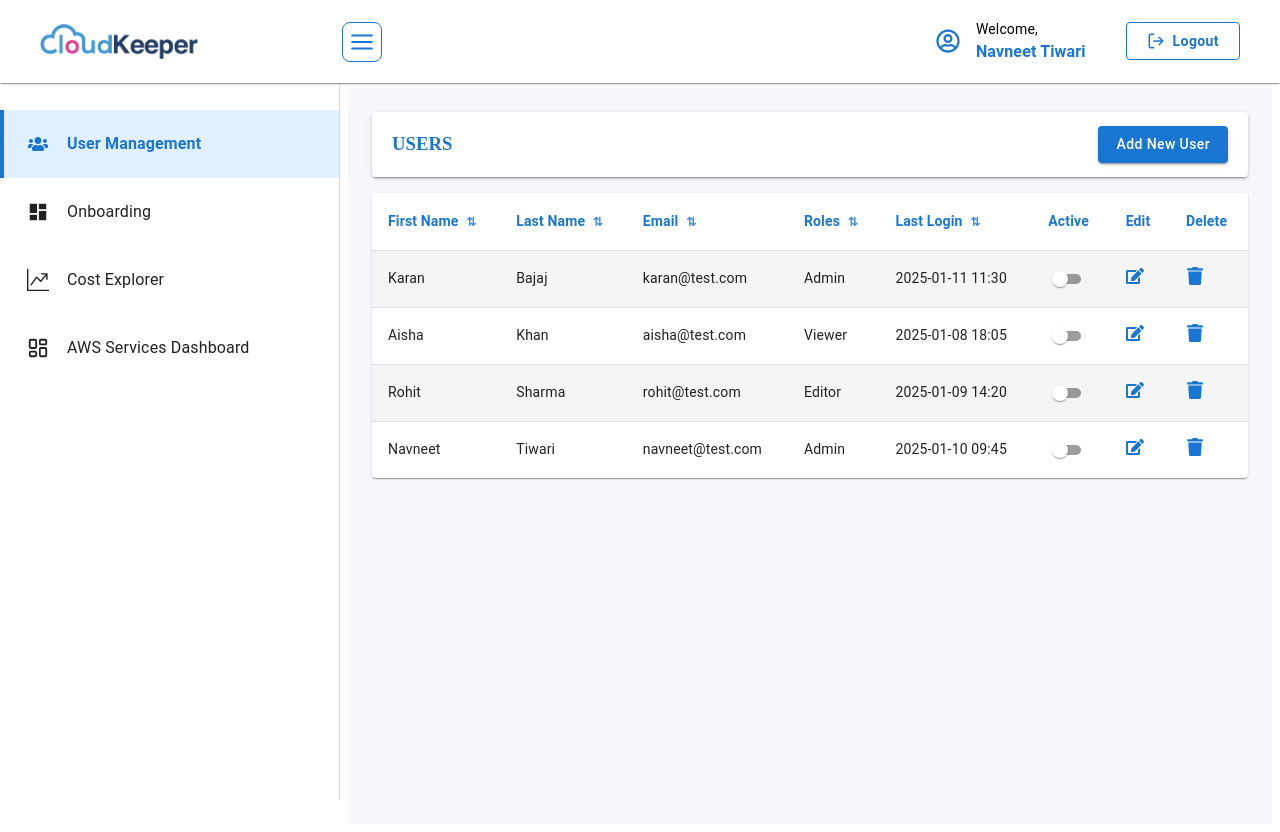
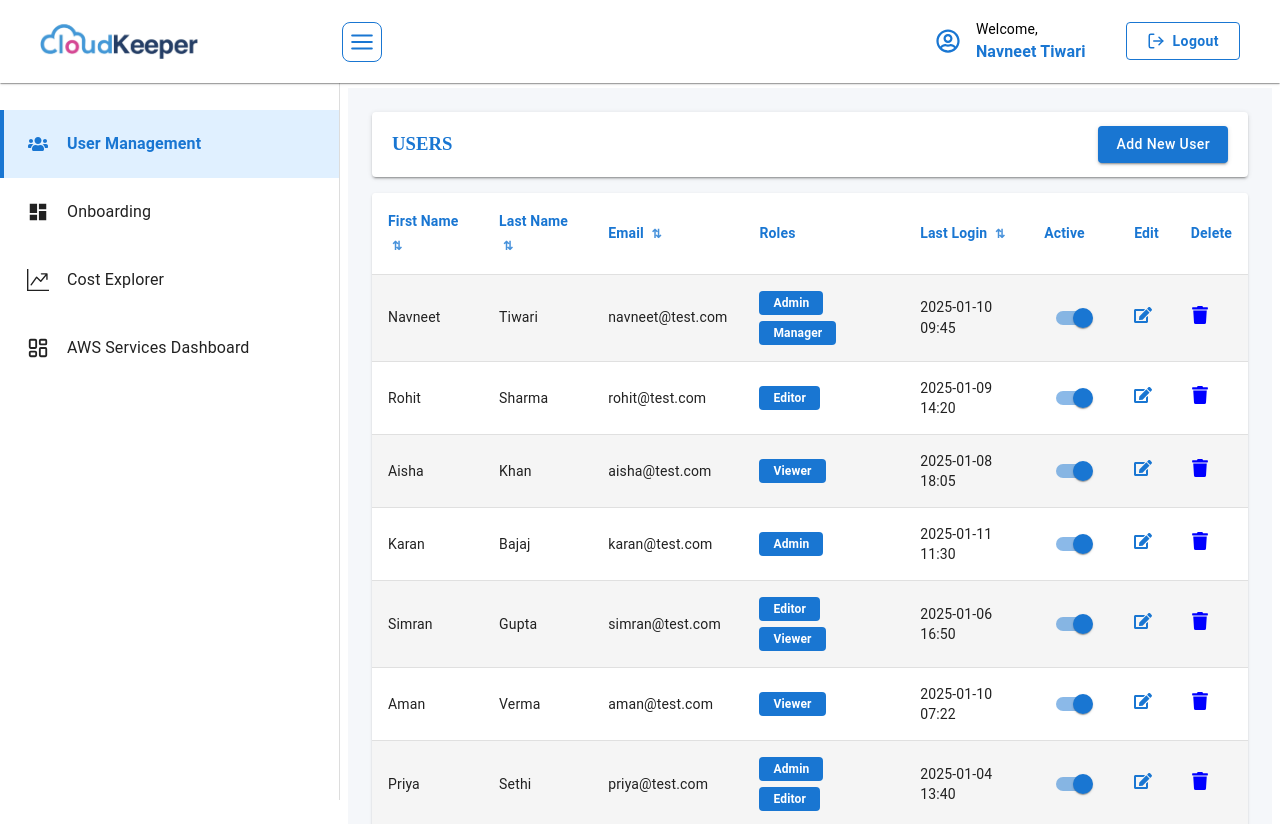
Before and after one commit to nvnetpd10/Cloudbalance, a React (Vite) app in the folder frontend/CloudBalance/: page /dashboard/users in a window 1280 px wide. Built offline with nearby package versions, Linux system fonts and the light colour scheme; sample sign-in values are in the browser's storage.

Commit message:
user table and add user done

```diff
--- a/frontend/CloudBalance/src/components/common/DataTable.jsx
+++ b/frontend/CloudBalance/src/components/common/DataTable.jsx
@@ -8,7 +8,6 @@
 import TableRow from "@mui/material/TableRow";
 import Paper from "@mui/material/Paper";
 
-// ---- STYLING ----
 const StyledTableCell = styled(TableCell)(({ theme }) => ({
   [`&.${tableCellClasses.head}`]: {
     backgroundColor: "#fff",
@@ -34,21 +33,21 @@
 export default function DataTable({ columns = [], rows = [] }) {
   const [sortConfig, setSortConfig] = useState({
     key: null,
-    direction: "asc",
+    direction: null,
   });
 
-  const handleSort = (col, index) => {
-    // Only allow sorting for first 5 columns
-    if (index > 4) return;
+  const handleSort = (col) => {
+    if (!col.sortable) return;
 
     let direction = "asc";
+
     if (sortConfig.key === col.field && sortConfig.direction === "asc") {
       direction = "desc";
     } else if (
       sortConfig.key === col.field &&
       sortConfig.direction === "desc"
     ) {
-      direction = null; // remove sorting
+      direction = null;
     }
 
     setSortConfig({ key: col.field, direction });
@@ -68,19 +67,14 @@
   }
 
   const getSortIcon = (col) => {
+    if (!col.sortable) return null;
+
     const style = { fontSize: 12, marginLeft: 4, opacity: 0.8 };
 
-    if (sortConfig.key !== col.field) {
-      return <span style={style}>⇅</span>;
-    }
+    if (sortConfig.key !== col.field) return <span style={style}>⇅</span>;
 
-    if (sortConfig.direction === "asc") {
-      return <span style={style}>⇑</span>;
-    }
-
-    if (sortConfig.direction === "desc") {
-      return <span style={style}>⇓</span>;
-    }
+    if (sortConfig.direction === "asc") return <span style={style}>⇑</span>;
+    if (sortConfig.direction === "desc") return <span style={style}>⇓</span>;
 
     return <span style={style}>⇅</span>;
   };
@@ -90,15 +84,13 @@
       <Table sx={{ minWidth: 700 }}>
         <TableHead>
           <TableRow>
-            {columns.map((col, index) => (
+            {columns.map((col) => (
               <StyledTableCell
                 key={col.key}
-                onClick={() => handleSort(col, index)}
+                onClick={() => handleSort(col)}
+                style={{ cursor: col.sortable ? "pointer" : "default" }}
               >
-                {col.name}{" "}
-                {index < 5 && (
-                  <span style={{ fontSize: 12 }}>{getSortIcon(col)}</span>
-                )}
+                {col.name} {getSortIcon(col)}
               </StyledTableCell>
             ))}
           </TableRow>
--- a/frontend/CloudBalance/src/layouts/MainLayout.jsx
+++ b/frontend/CloudBalance/src/layouts/MainLayout.jsx
@@ -21,7 +21,7 @@
             padding: 3,
             overflowY: "auto",
             flexGrow: 1,
-            backgroundColor: "#f5f7fa", // ⭐ ADDED BACKGROUND COLOR
+            backgroundColor: "#f5f7fa",
           }}
         >
           <Outlet context={{ open }} />
--- a/frontend/CloudBalance/src/pages/Users/Users.jsx
+++ b/frontend/CloudBalance/src/pages/Users/Users.jsx
@@ -2,47 +2,80 @@
 import { FaEdit, FaTrash } from "react-icons/fa";
 import { Switch, Button, Paper } from "@mui/material";
 import { useNavigate } from "react-router-dom";
+import { Chip } from "@mui/material";
 
 export default function Users() {
   const navigate = useNavigate();
 
   const columns = [
-    { name: "First Name", field: "firstName", key: "firstName" },
-    { name: "Last Name", field: "lastName", key: "lastName" },
-    { name: "Email", field: "email", key: "email" },
-    { name: "Roles", field: "roles", key: "roles" },
-    { name: "Last Login", field: "lastLogin", key: "lastLogin" },
+    {
+      name: "First Name",
+      field: "firstName",
+      key: "firstName",
+      sortable: true,
+    },
+    { name: "Last Name", field: "lastName", key: "lastName", sortable: true },
+    { name: "Email", field: "email", key: "email", sortable: true },
+
+    {
+      name: "Roles",
+      key: "roles",
+      formatter: (row) => (
+        <div style={{ display: "flex", gap: "6px", flexWrap: "wrap" }}>
+          {row.roles.map((role, i) => (
+            <Chip
+              key={i}
+              label={role}
+              size="small"
+              style={{
+                borderRadius: "4px", // square
+                padding: "4px 6px",
+                backgroundColor: "#1976d2",
+                borderColor: "#1976d2",
+                color: "#fff", // white text
+                fontWeight: 600,
+                fontSize: "12px",
+              }}
+            />
+          ))}
+        </div>
+      ),
+    },
+    {
+      name: "Last Login",
+      field: "lastLogin",
+      key: "lastLogin",
+      sortable: true,
+    },
 
     {
       name: "Active",
       key: "active",
-      formatter: (row) => (
-        <Switch
-          checked={row.active}
-          onChange={() => console.log("Toggled:", row.id)}
-          size="small"
-        />
-      ),
+      formatter: (row) => <Switch defaultChecked />,
     },
+
     {
       name: "Edit",
       key: "edit",
       formatter: (row) => (
         <FaEdit
           size={18}
-          style={{ cursor: "pointer", color: "#1976d2" }}
-          onClick={() => console.log("Edit user:", row.id)}
+          color="#1976d2"
+          style={{ cursor: "pointer" }}
+          onClick={() => alert("Edit " + row.firstName)}
         />
       ),
     },
+
     {
       name: "Delete",
       key: "delete",
       formatter: (row) => (
         <FaTrash
           size={18}
-          style={{ cursor: "pointer", color: "#1976d2" }}
-          onClick={() => console.log("Delete user:", row.id)}
+          color="blue"
+          style={{ cursor: "pointer" }}
+          onClick={() => alert("Delete " + row.firstName)}
         />
       ),
     },
@@ -54,7 +87,7 @@
       firstName: "Navneet",
       lastName: "Tiwari",
       email: "navneet@test.com",
-      roles: "Admin",
+      roles: ["Admin", "Manager"],
       lastLogin: "2025-01-10 09:45",
     },
     {
@@ -62,7 +95,7 @@
       firstName: "Rohit",
       lastName: "Sharma",
       email: "rohit@test.com",
-      roles: "Editor",
+      roles: ["Editor"],
       lastLogin: "2025-01-09 14:20",
     },
     {
@@ -70,7 +103,7 @@
       firstName: "Aisha",
       lastName: "Khan",
       email: "aisha@test.com",
-      roles: "Viewer",
+      roles: ["Viewer"],
       lastLogin: "2025-01-08 18:05",
     },
     {
@@ -78,14 +111,61 @@
       firstName: "Karan",
       lastName: "Bajaj",
       email: "karan@test.com",
-      roles: "Admin",
+      roles: ["Admin"],
       lastLogin: "2025-01-11 11:30",
+    },
+    {
+      id: 5,
+      firstName: "Simran",
+      lastName: "Gupta",
+      email: "simran@test.com",
+      roles: ["Editor", "Viewer"],
+      lastLogin: "2025-01-06 16:50",
+    },
+    {
+      id: 6,
+      firstName: "Aman",
+      lastName: "Verma",
+      email: "aman@test.com",
+      roles: ["Viewer"],
+      lastLogin: "2025-01-10 07:22",
+    },
+    {
+      id: 7,
+      firstName: "Priya",
+      lastName: "Sethi",
+      email: "priya@test.com",
+      roles: ["Admin", "Editor"],
+      lastLogin: "2025-01-04 13:40",
+    },
+    {
+      id: 8,
+      firstName: "Vikas",
+      lastName: "Yadav",
+      email: "vikas@test.com",
+      roles: ["Viewer"],
+      lastLogin: "2025-01-03 10:17",
+    },
+    {
+      id: 9,
+      firstName: "Meera",
+      lastName: "Nair",
+      email: "meera@test.com",
+      roles: ["Editor"],
+      lastLogin: "2025-01-02 19:55",
+    },
+    {
+      id: 10,
+      firstName: "Harsh",
+      lastName: "Kapoor",
+      email: "harsh@test.com",
+      roles: ["Admin"],
+      lastLogin: "2025-01-01 08:30",
     },
   ];
 
   return (
     <>
-      {/* Header Top Bar */}
       <Paper
         elevation={2}
         style={{
@@ -98,7 +178,6 @@
       >
         <h3 style={{ margin: 0, color: "#1976d2" }}>USERS</h3>
 
-        {/* Navigate to Add User Page */}
         <Button
           variant="contained"
           style={{
@@ -113,7 +192,6 @@
         </Button>
       </Paper>
 
-      {/* Data Table */}
       <DataTable columns={columns} rows={rows} />
     </>
   );
```
Also changed, not shown: frontend/CloudBalance/src/layouts/Navbar.jsx (+0 -11 lines).
